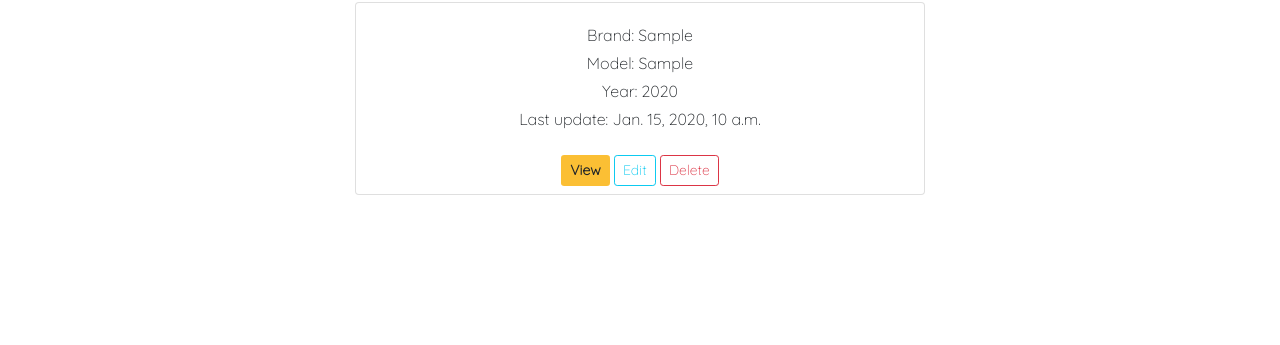
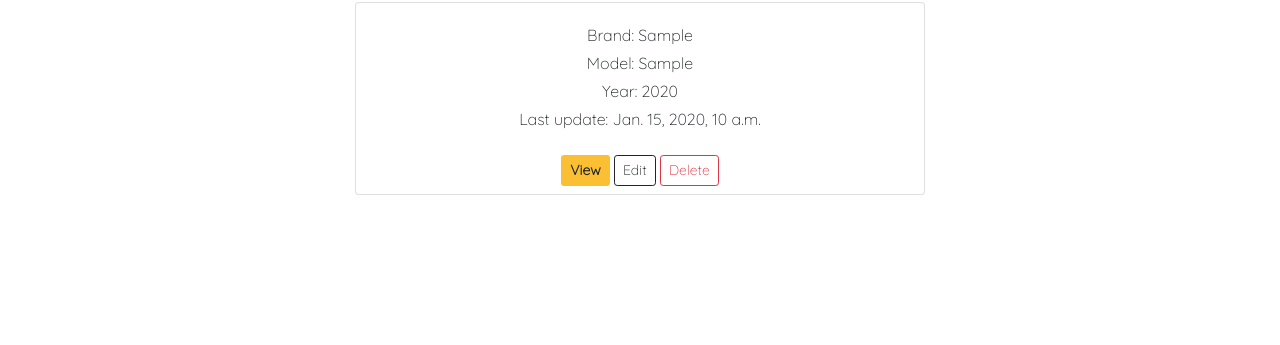
Before and after one commit to guisgrande/fourth-project-ci, a Django app: page /membercars/ in a window 1280 px wide. Shown: the part 219-564 px from the top of the page. Run offline with Django 3.2, Linux system fonts and the light colour scheme; a user stored in the database is signed in; tables that the repository leaves empty hold one stand-in row (values such as "Sample post"); some libraries are stand-ins or nearby versions.

Commit message:
Edit button for edit post, change color to dark

```diff
--- a/templates/members/user_cars.html
+++ b/templates/members/user_cars.html
@@ -26,7 +26,7 @@
             </div>
             <div class="container text-center mb-2">
                 <a class="btn btn-card btn-sm" href="{% url 'car_detail' car.slug %}">View</a>
-                <a class="btn btn-outline-info btn-sm" href="{% url 'edit_car' car.slug %}">Edit</a>
+                <a class="btn btn-outline-dark btn-sm" href="{% url 'edit_car' car.slug %}">Edit</a>
                 <a class="btn btn-outline-danger btn-sm" href="{% url 'delete_car' car.slug %}">Delete</a>
             </div>
         </div>
--- a/templates/members/user_events.html
+++ b/templates/members/user_events.html
@@ -27,7 +27,7 @@
             </div>
             <div class="container text-center mb-2">
                 <a class="btn btn-card btn-sm" href="{% url 'event_detail' event.slug %}">View</a>
-                <a class="btn btn-outline-info btn-sm" href="{% url 'edit_event' event.slug %}">Edit</a>
+                <a class="btn btn-outline-dark btn-sm" href="{% url 'edit_event' event.slug %}">Edit</a>
                 <a class="btn btn-outline-danger btn-sm" href="{% url 'delete_event' event.slug %}">Delete</a>
             </div>
             </div>
```
